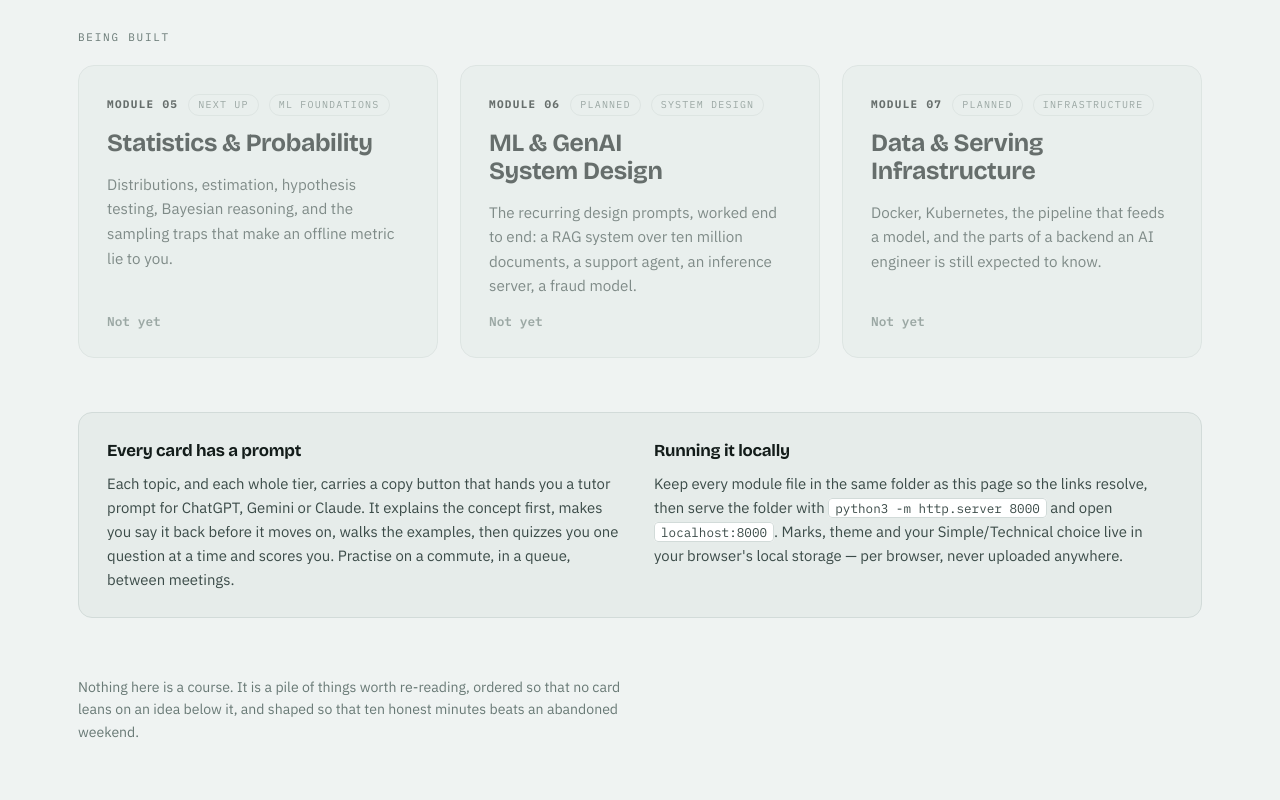
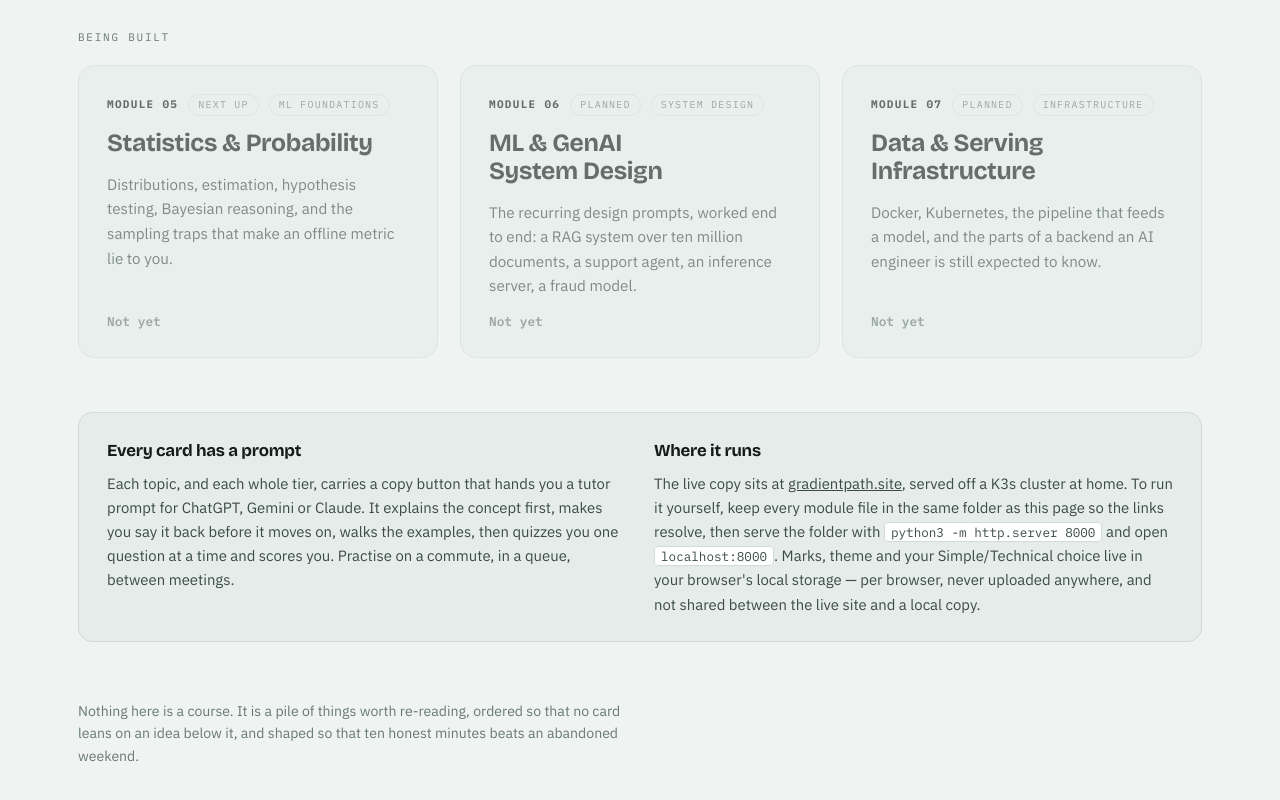
Before and after one commit to tusher16/gradient-path, a plain HTML site: page index.html in a window 1280 px wide. Shown: the part 2917-3717 px from the top of the page. Drawn offline with nearby package versions, Linux system fonts and the light colour scheme.

Commit message:
Point 'where it runs' at the live site; add gradientpath.site solver

```diff
--- a/index.html
+++ b/index.html
@@ -314,11 +314,13 @@ a.stop:hover{border-color:var(--line); background:var(--surface)}
       Practise on a commute, in a queue, between meetings.</p>
   </div>
   <div>
-    <h3>Running it locally</h3>
-    <p>Keep every module file in the same folder as this page so the links resolve, then serve
-      the folder with <code>python3 -m http.server 8000</code> and open
-      <code>localhost:8000</code>. Marks, theme and your Simple/Technical choice live in your
-      browser's local storage &mdash; per browser, never uploaded anywhere.</p>
+    <h3>Where it runs</h3>
+    <p>The live copy sits at <a href="https://gradientpath.site">gradientpath.site</a>, served off
+      a K3s cluster at home. To run it yourself, keep every module file in the same folder as this
+      page so the links resolve, then serve the folder with <code>python3 -m http.server 8000</code>
+      and open <code>localhost:8000</code>. Marks, theme and your Simple/Technical choice live in
+      your browser's local storage &mdash; per browser, never uploaded anywhere, and not shared
+      between the live site and a local copy.</p>
   </div>
 </div></div>
 
```
Also changed, not shown: 4 other files.
